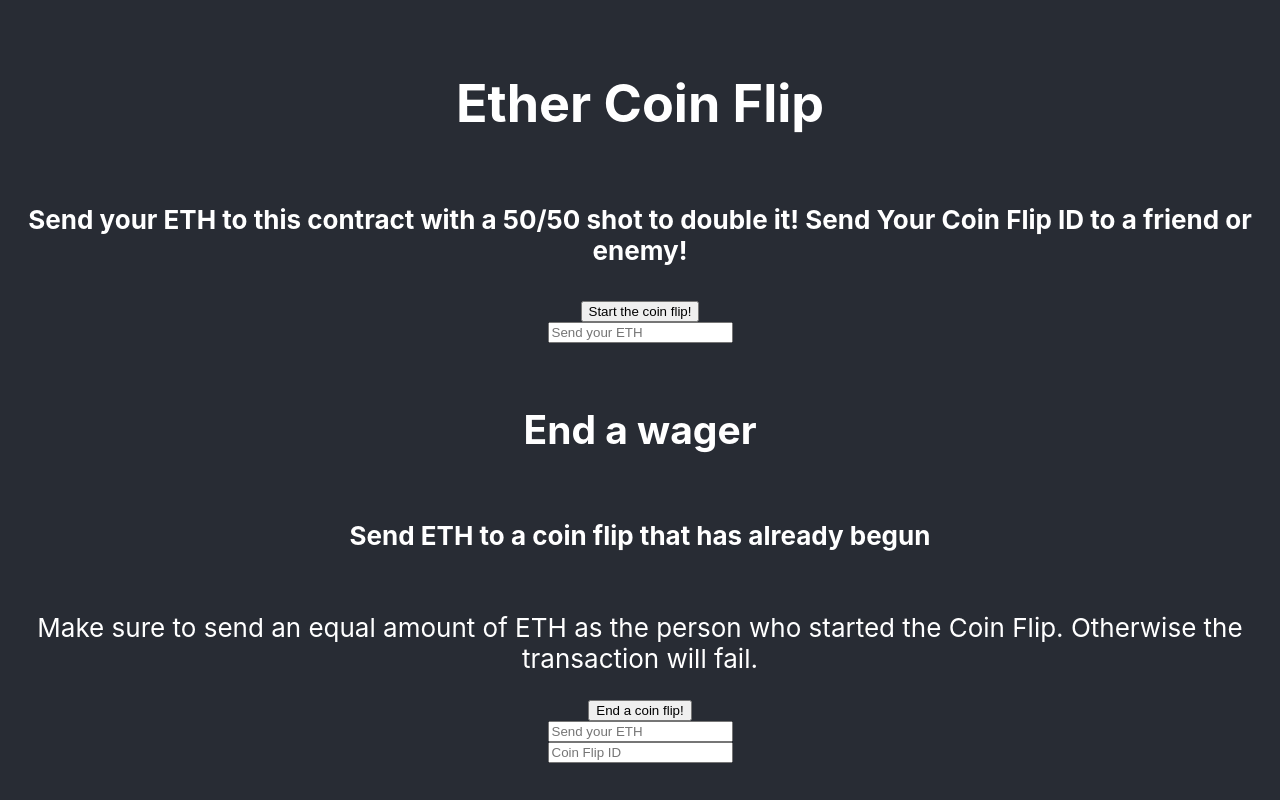
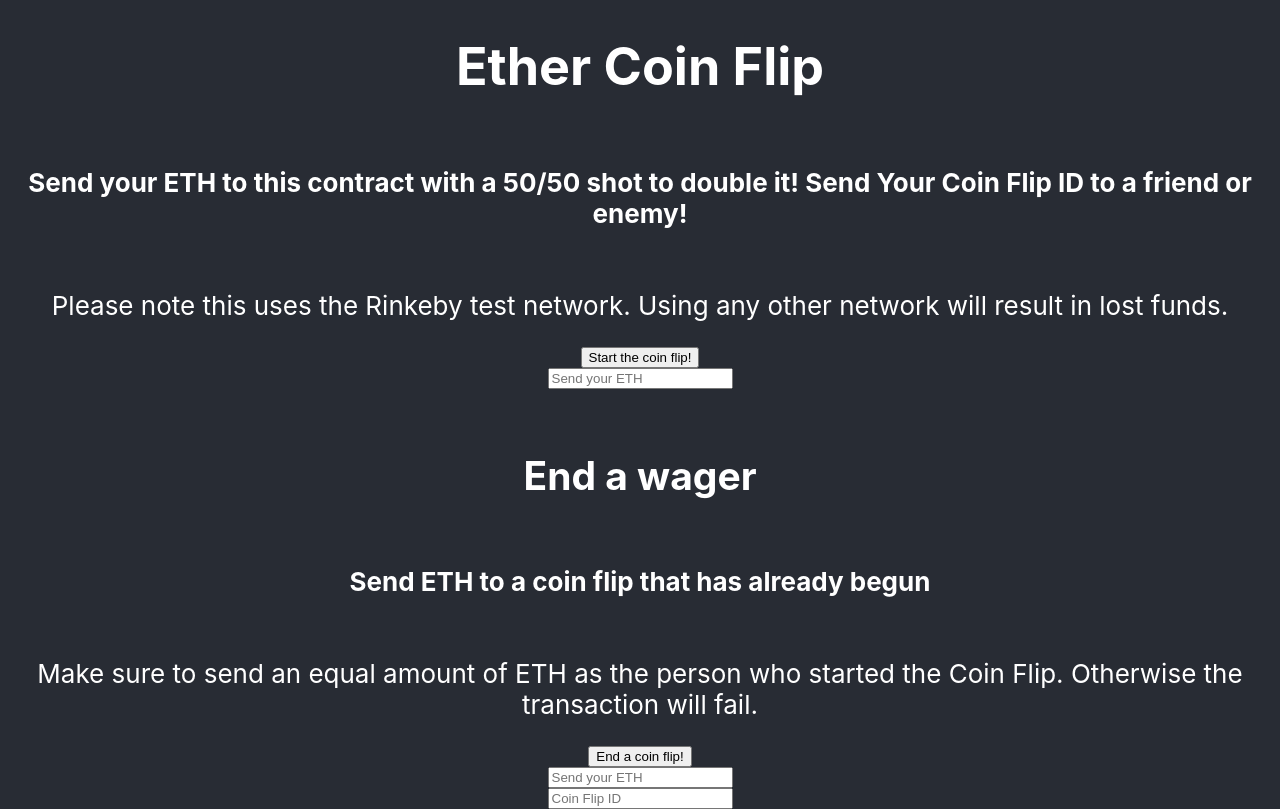
Before and after one commit to MichaelMacaulay/Ether-Coin-Flip, a React (Create React App) app: page / in a window 1280 px wide. Built offline with nearby package versions, Linux system fonts and the light colour scheme.

Commit message:
Adding Rinkeby disclaimer on website

```diff
--- a/src/App.js
+++ b/src/App.js
@@ -54,6 +54,7 @@ function App() {
     <header className="App-header">
       <h1>Ether Coin Flip</h1>
       <h4>Send your ETH to this contract with a 50/50 shot to double it! Send Your Coin Flip ID to a friend or enemy!</h4>
+    <p> Please note this uses the Rinkeby test network. Using any other network will result in lost funds. </p>
       <button value={wager} onClick={startCoinFlip}>Start the coin flip!</button>
       <input onChange={e => setWager(e.target.value)} placeholder="Send your ETH"/>
       <br />
```
